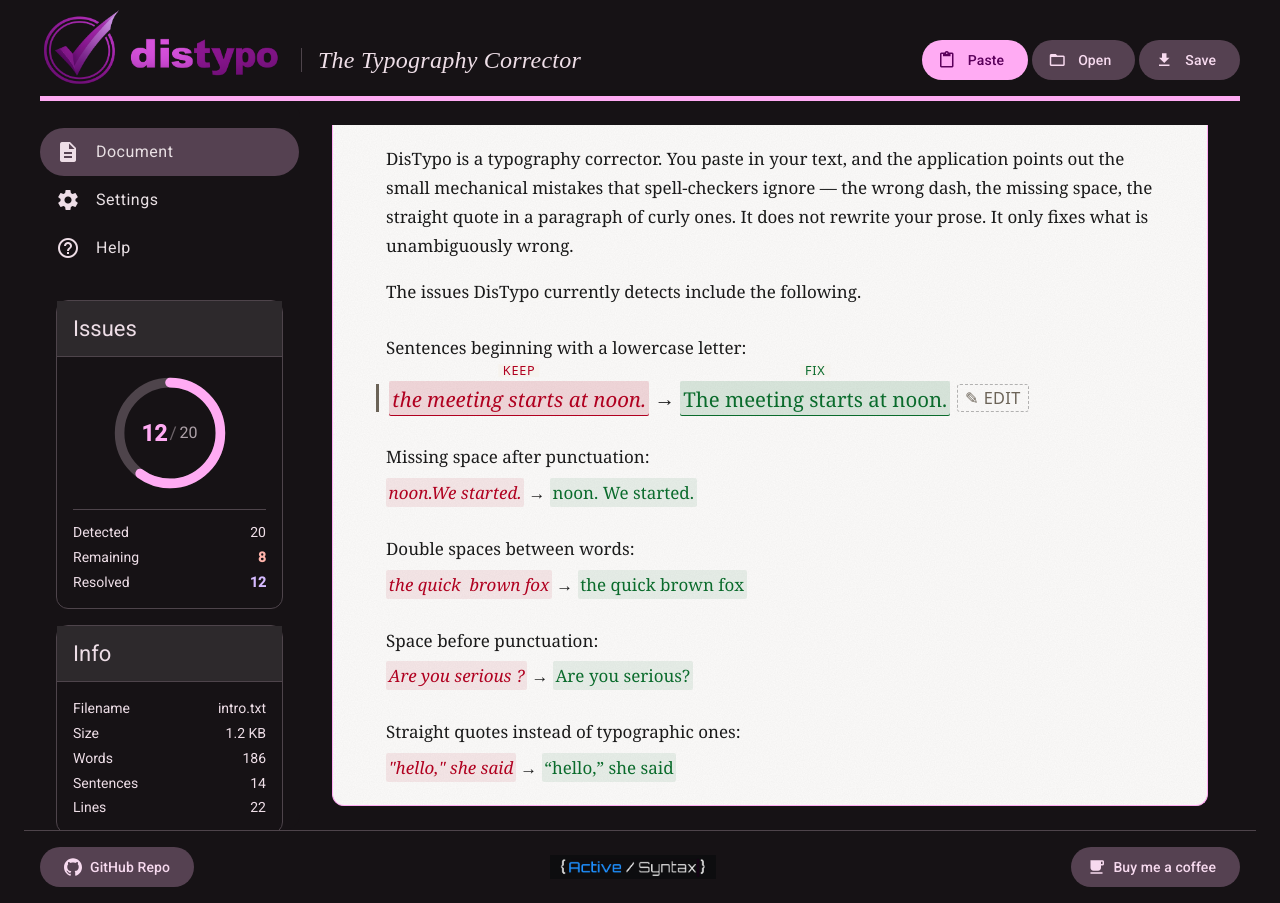
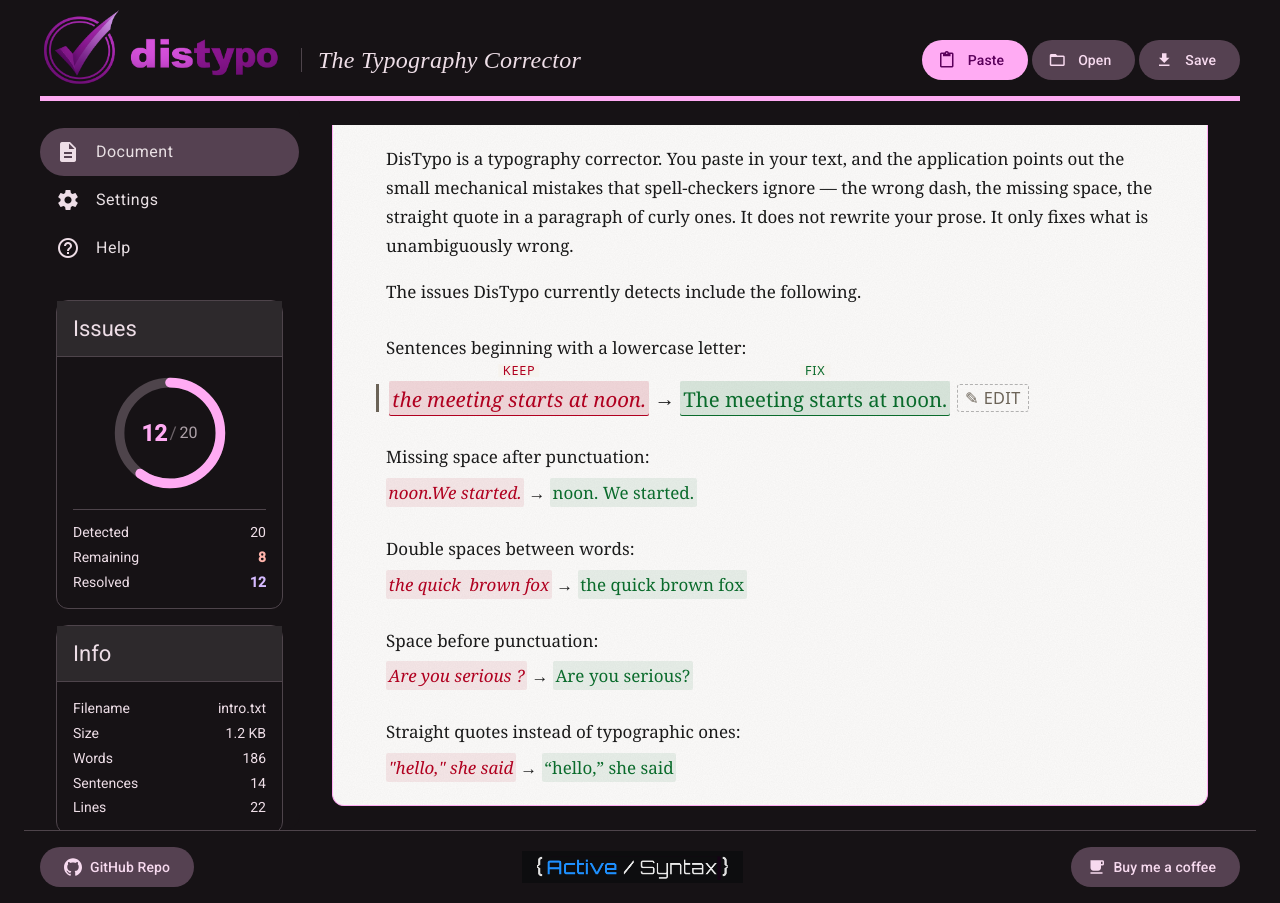
Before and after one commit to activesyntax/distypo, an Angular app in the folder distypo-app/: page / in a window 1280 px wide. Built offline with nearby package versions, Linux system fonts and the light colour scheme.

Commit message:
adjust footer logo

```diff
--- a/distypo-app/src/app/footer/footer.scss
+++ b/distypo-app/src/app/footer/footer.scss
@@ -58,7 +58,7 @@
 
   &__credit-logo {
     display: block;
-    height: 1.5rem;   // adjust to taste — 1.25rem to 2rem range works
+    height: 2rem;
     width: auto;
     object-fit: contain;
   }
```
